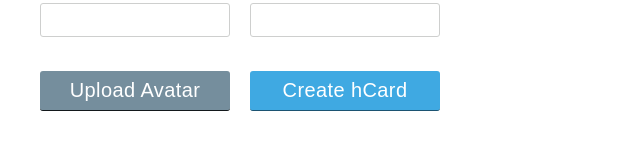
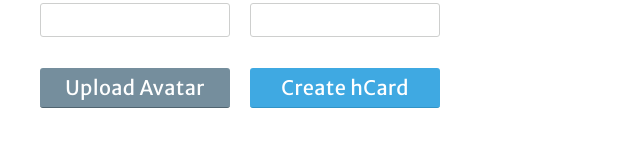
Before and after one commit to w1kt/domain-test, a React (Create React App) app: page / in a window 1280 px wide. Shown: the part 483-632 px from the top of the page, without its empty margins (0-640 px from the left). Built offline with nearby package versions, Linux system fonts and the light colour scheme.

Commit message:
Abstracted buttons into their own components and modified Button component to handle creating buttons or inputs based on type prop

```diff
--- a/src/App.tsx
+++ b/src/App.tsx
@@ -3,7 +3,7 @@ import './App.css';
 import HCardBuilder from './features/HCardBuilder/components';
 
 export class App extends PureComponent {
-  render() {
+  public render() {
     return (
       <div className="App">
         <img className="App-mockup" src="./completed-view.png"></img>
--- a/src/features/HCardBuilder/components/Button/Button.css
+++ b/src/features/HCardBuilder/components/Button/Button.css
@@ -2,10 +2,25 @@
   align-items: center;
   justify-content: center;
   height: 40px;
+  font-family: 'Merriweather Sans', serif;
   font-size: 20px;
   color: white;
   letter-spacing: 0.4px;
   margin-top: -3px;
+  border-style: solid;
   border-radius: 3px;
   border-width: 0 0 1px 0;
+  box-sizing: border-box;
+  cursor: pointer;
 }
+.Button label {
+  cursor: pointer;
+  display: flex;
+  flex: 1;
+  align-self: stretch;
+  justify-content: center;
+  align-items: center;
+}
+#files-input{
+  display: none;
+}
--- a/src/features/HCardBuilder/components/Button/Button.tsx
+++ b/src/features/HCardBuilder/components/Button/Button.tsx
@@ -5,23 +5,44 @@ interface Props {
   name: string;
   bgColor?: string;
   borderColor?: string;
-  type?: React.ButtonHTMLAttributes<HTMLButtonElement>['type'];
+  type?: React.ButtonHTMLAttributes<HTMLButtonElement>['type'] | 'file';
 }
 
 /**
- * A styled HTML button with a visual press down response.
+ * A styled HTML button / input with a visual press down response.
+ * If the component is used with type 'file' an input will be used, button
+ * is used for all other allowed types.
  * @param props
  */
-const Button: React.FC<Props> = props => {
-  return (
-    <button
-      className="Button"
-      type={props.type || 'button'}
-      style={{ backgroundColor: props.bgColor, borderColor: props.borderColor }}
-    >
-      {props.name}
-    </button>
-  );
+const Button: React.FC<Props> = ({
+  name,
+  bgColor = '#758E9D',
+  borderColor = '#506470',
+  type = 'button'
+}) => {
+  const style = {
+    backgroundColor: bgColor,
+    borderColor: borderColor
+  };
+  const element = () => {
+    if (type === 'file') {
+      return (
+        <div className="Button" style={style}>
+          <label htmlFor="files-input">
+            {name}
+          </label>
+          <input id="files-input" type={type} />
+        </div>
+      );
+    } else {
+      return (
+        <button className="Button" type={type} style={style}>
+          {name}
+        </button>
+      );
+    }
+  };
+  return element();
 };
 
 export default React.memo(Button);
--- /dev/null
+++ b/src/features/HCardBuilder/components/CreateHCardButton/CreateHCardButton.tsx
@@ -0,0 +1,20 @@
+import React, { PureComponent } from 'react';
+import Button from '../Button/Button';
+
+/**
+ * This Button is used to submit the form for creating hCards.
+ */
+export class CreateHCardButton extends PureComponent {
+  public render() {
+    return (
+      <Button
+        name="Create hCard"
+        bgColor="#3FA9E2"
+        borderColor="#3193C6"
+        type="submit"
+      />
+    );
+  }
+}
+
+export default CreateHCardButton;
--- a/src/features/HCardBuilder/components/FormField/FormField.tsx
+++ b/src/features/HCardBuilder/components/FormField/FormField.tsx
@@ -10,7 +10,7 @@ export interface FormFieldProps {
  * This component allows grouping of some input field with a label.
  */
 export class FormField extends PureComponent<FormFieldProps> {
-  render() {
+  public render() {
     return (
       <div className="FormField">
         <FieldLabel text={this.props.label} />
--- a/src/features/HCardBuilder/components/FormGroup/FormGroup.tsx
+++ b/src/features/HCardBuilder/components/FormGroup/FormGroup.tsx
@@ -11,7 +11,7 @@ interface Props {
  * form fields with a title.
  */
 export class FormGroup extends PureComponent<Props> {
-  render() {
+  public render() {
     return (
       <div className="FormGroup">
         <GroupTitle text={this.props.groupTitle} />
--- /dev/null
+++ b/src/features/HCardBuilder/components/UploadAvatarButton/UploadAvatarButton.tsx
@@ -0,0 +1,21 @@
+import React, { PureComponent } from 'react';
+import Button from '../Button/Button';
+
+/**
+ * This Button allows users to upload an image and pushes it to the application
+ * store.
+ */
+export class UploadAvatarButton extends PureComponent {
+  public render() {
+    return (
+      <Button
+        name="Upload Avatar"
+        bgColor="#758E9D"
+        borderColor="#506470"
+        type="file"
+      />
+    );
+  }
+}
+
+export default UploadAvatarButton;
--- a/src/features/HCardBuilder/components/index.tsx
+++ b/src/features/HCardBuilder/components/index.tsx
@@ -5,6 +5,8 @@ import './index.css';
 import TextFormField from './TextFormField/TextFormField';
 import Title from './Title/Title';
 import { reduxForm, InjectedFormProps } from 'redux-form';
+import UploadAvatarButton from './UploadAvatarButton/UploadAvatarButton';
+import CreateHCardButton from './CreateHCardButton/CreateHCardButton';
 
 /**
  * This component shows a form that allows users to input their details in order
@@ -30,13 +32,8 @@ const HCardBuilder: React.FC<InjectedFormProps> = props => {
         <TextFormField label="Country" />
       </FormGroup>
       <div className="flex-grid two-col">
-        <Button name="Upload Avatar" bgColor="#758E9D" borderColor="#506470" />
-        <Button
-          name="Create hCard"
-          bgColor="#3FA9E2"
-          borderColor="#3193C6"
-          type="submit"
-        />
+        <UploadAvatarButton />
+        <CreateHCardButton />
       </div>
     </form>
   );
```
